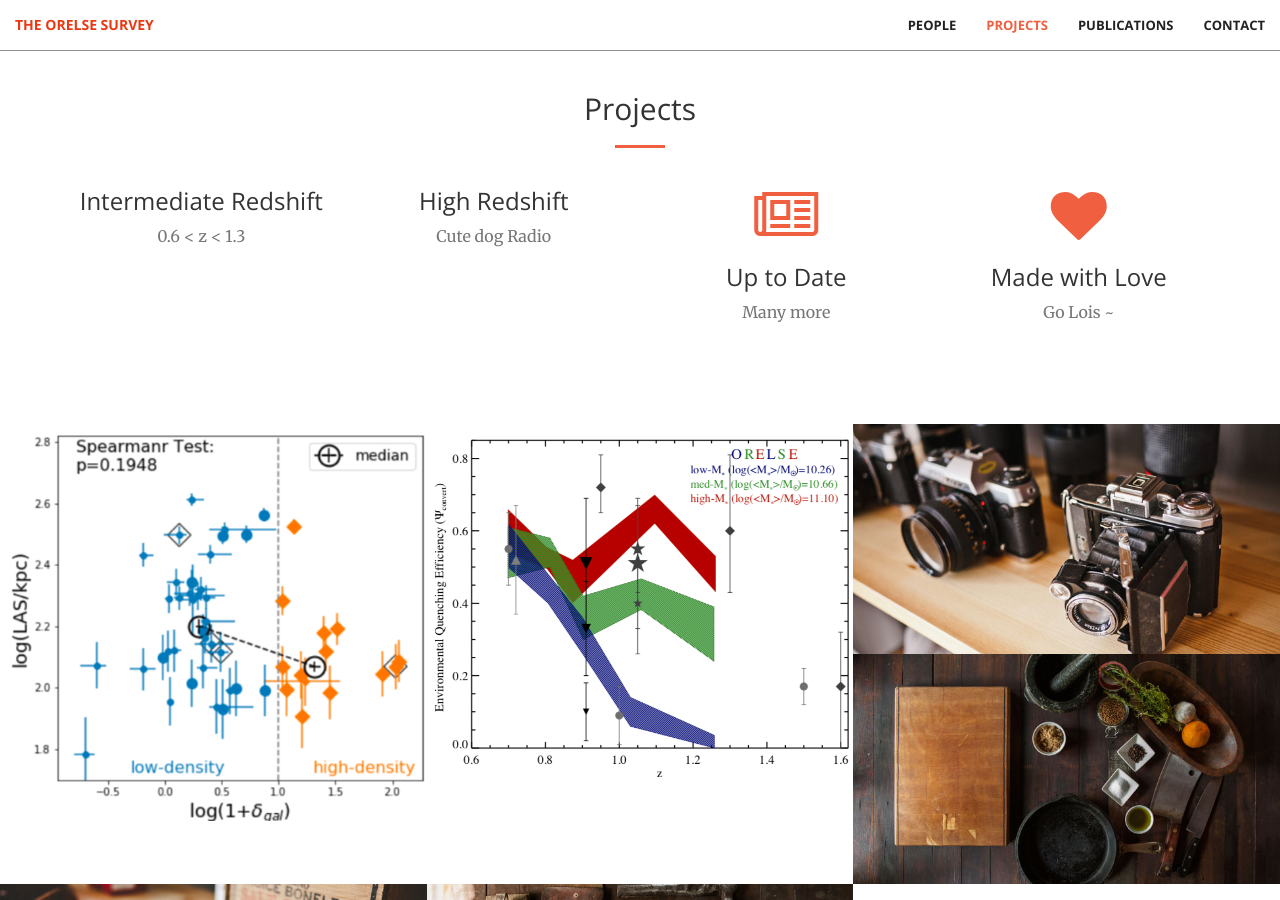
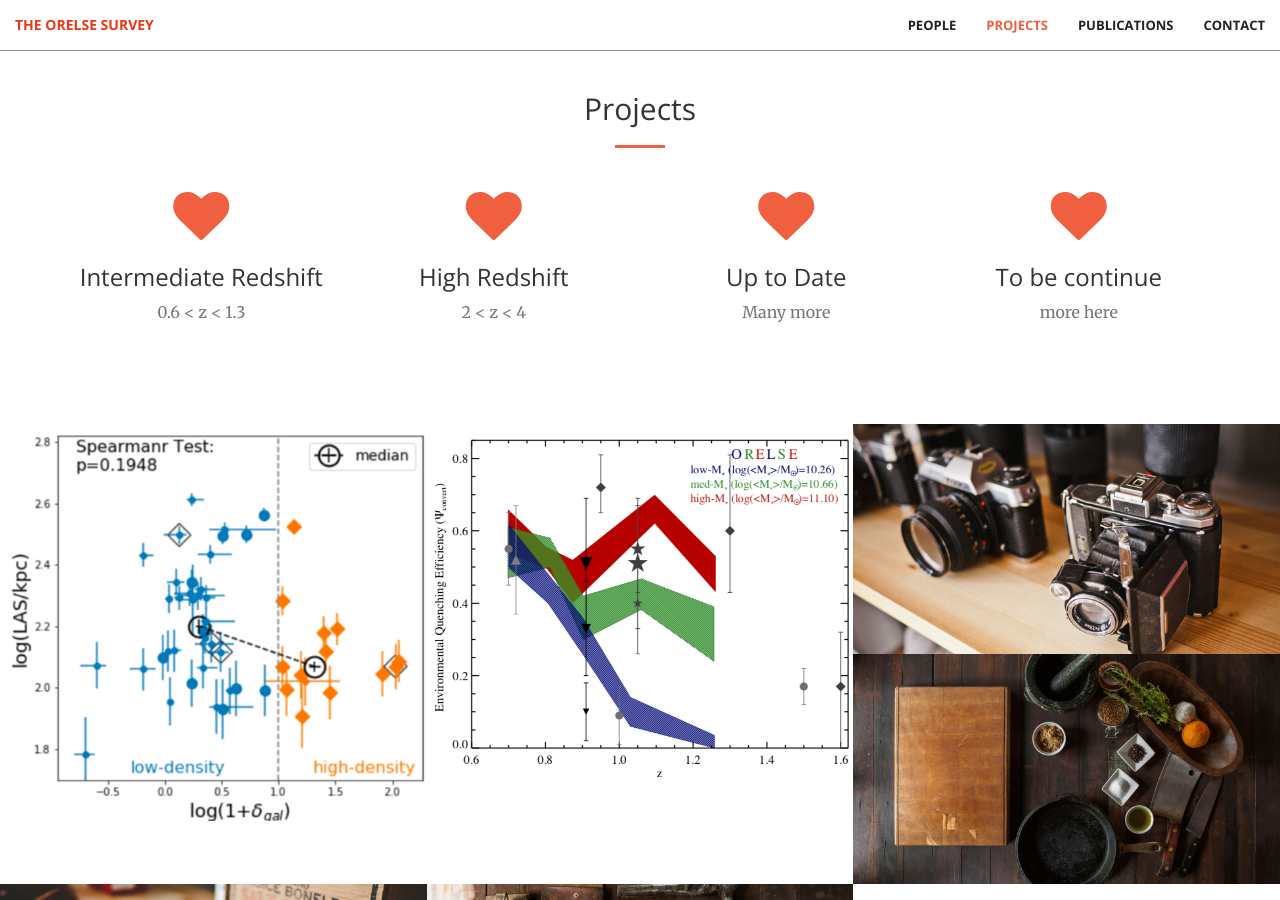
Before and after one commit to Luloisshen/ORELSEsurvey, a Jekyll site: the page built from index.html, in a window 1280 px wide and 900 px high, scrolled down 1302 px. Built offline with Jekyll 4.4.1, drawn with Linux system fonts in a browser that asks for light colours; some of the changed text lies outside the part shown.

```diff
--- a/_includes/aside.html
+++ b/_includes/aside.html
@@ -1,8 +1,8 @@
   <aside class="bg-dark">
       <div class="container text-center">
           <div class="call-to-action">
-              <h2>Free Download at Start Bootstrap!</h2>
-              <a href="#" class="btn btn-default btn-xl wow tada">Download Now!</a>
+              <h2>More Publications</h2>
+              <a href="https://ui.adsabs.harvard.edu/public-libraries/LCaUTPL9SaOv9NwJ2lqriw" class="btn btn-default btn-xl wow tada">Go ADS</a>
           </div>
       </div>
   </aside>
--- a/_includes/projects.html
+++ b/_includes/projects.html
@@ -12,21 +12,21 @@
         <div class="row">
             <div class="col-lg-3 col-md-6 text-center">
                 <div class="service-box">
-                    <i class="fab fa-wpexplorer"></i>
+                    <i class="fa fa-4x fa-heart wow bounceIn text-primary" data-wow-delay=".3s"></i>
                     <h3>Intermediate Redshift</h3>
                     <p class="text-muted">0.6 < z < 1.3 </p>
                 </div>
             </div>
             <div class="col-lg-3 col-md-6 text-center">
                 <div class="service-box">
-                    <i class="fab fa-wpexplorer"></i>
+                    <i class="fa fa-4x fa-heart wow bounceIn text-primary" data-wow-delay=".3s"></i>
                     <h3>High Redshift</h3>
-                    <p class="text-muted">Cute dog Radio </p>
+                    <p class="text-muted">2 < z < 4 </p>
                 </div>
             </div>
             <div class="col-lg-3 col-md-6 text-center">
                 <div class="service-box">
-                    <i class="fa fa-4x fa-newspaper-o wow bounceIn text-primary" data-wow-delay=".2s"></i>
+                    <i class="fa fa-4x fa-heart wow bounceIn text-primary" data-wow-delay=".3s"></i>
                     <h3>Up to Date</h3>
                     <p class="text-muted"> Many more </p>
                 </div>
@@ -34,8 +34,8 @@
             <div class="col-lg-3 col-md-6 text-center">
                 <div class="service-box">
                     <i class="fa fa-4x fa-heart wow bounceIn text-primary" data-wow-delay=".3s"></i>
-                    <h3>Made with Love</h3>
-                    <p class="text-muted"> Go Lois ~ </p>
+                    <h3>To be continue</h3>
+                    <p class="text-muted"> more here </p>
                 </div>
             </div>
         </div>
```
Also changed, not shown: 1 other file.
